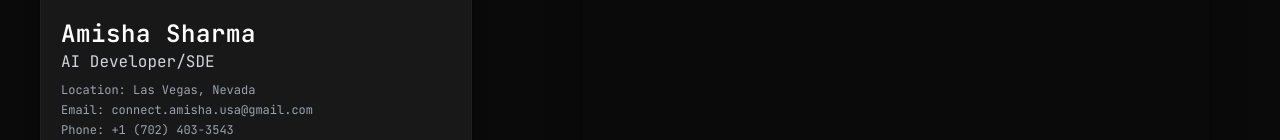
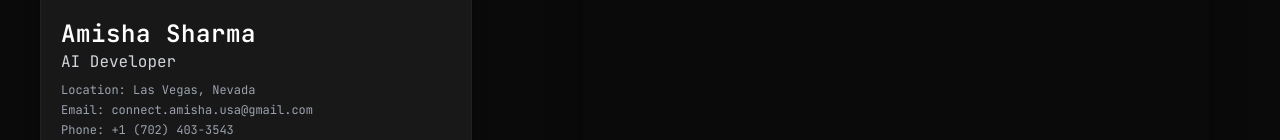
Before and after one commit to ammyCodex/ammy-portfolio, a React (Vite) app: page / in a window 1280 px wide. Shown: the part 422-562 px from the top of the page. Built offline with nearby package versions, Linux system fonts and the light colour scheme; the HTML template or start-up script is replaced by a standard one.

Commit message:
updated lanyard

```diff
--- a/src/components/IDCard.jsx
+++ b/src/components/IDCard.jsx
@@ -26,7 +26,7 @@ const IDCard = () => {
       <div className="flex flex-col justify-between p-3 sm:p-4 md:p-5 text-white">
         <div>
           <h2 className="text-lg sm:text-xl md:text-2xl font-bold tracking-wide">Amisha Sharma</h2>
-          <p className="text-sm sm:text-base text-gray-300 mb-2">AI Developer/SDE</p>
+          <p className="text-sm sm:text-base text-gray-300 mb-2">AI Developer</p>
           <div className="text-xs text-gray-400 mb-1">Location: Las Vegas, Nevada</div>
           <div className="text-xs text-gray-400 mb-1">Email: connect.amisha.usa@gmail.com</div>
           <div className="text-xs text-gray-400 mb-3">Phone: +1 (702) 403-3543</div>
--- a/src/utils/commands.js
+++ b/src/utils/commands.js
@@ -867,7 +867,7 @@ export const executeCommand = (input, currentPath) => {
 
   return {
     output: [
-      `Command '${input}' not found.`,
+      `Command '${input}' not found. `,
       "Type 'help' for a list of available commands."
     ]
   };
```
